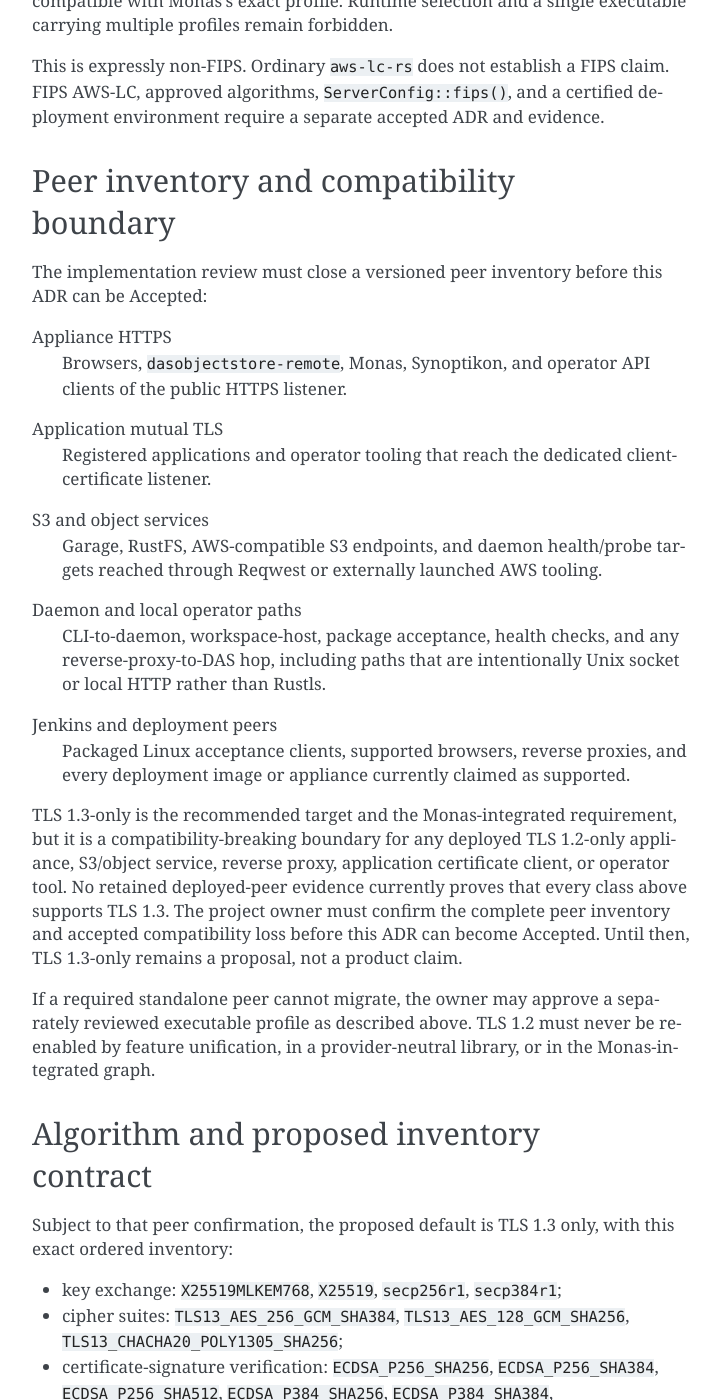
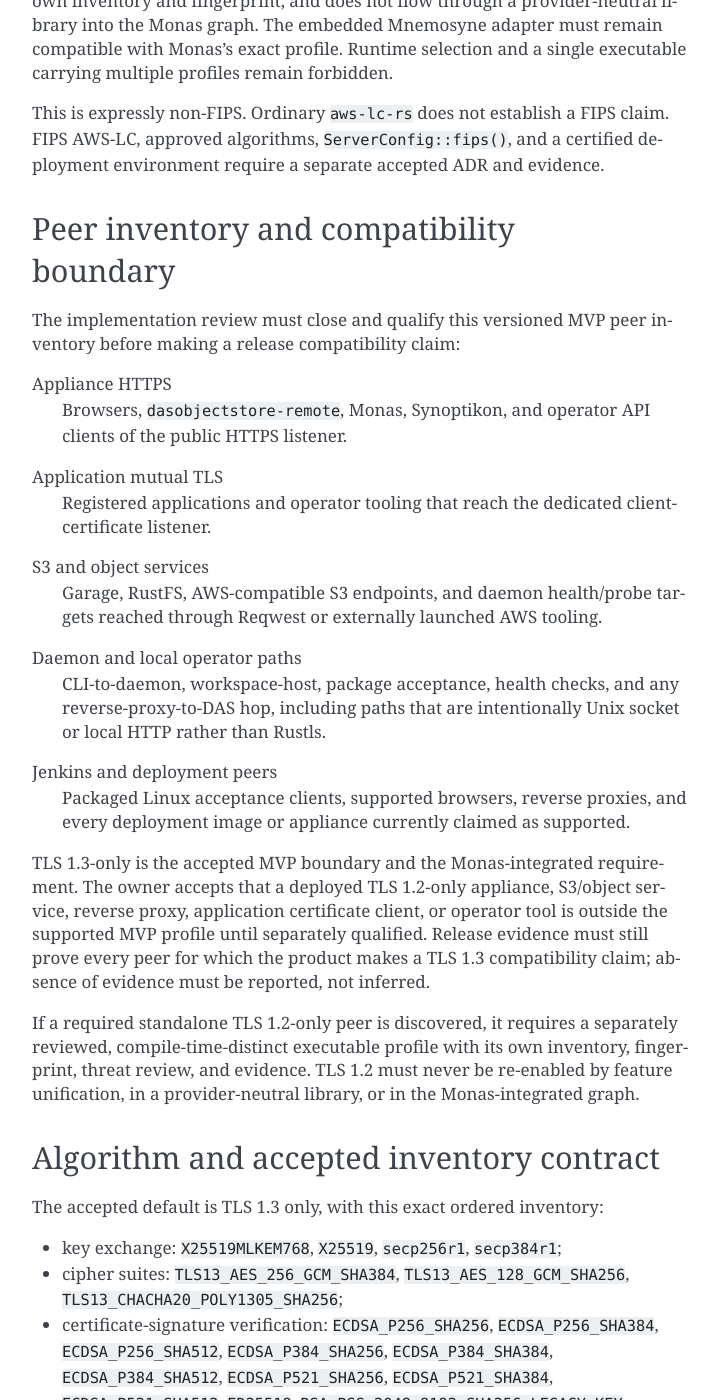
Before and after one commit to sagrudd/DASObjectStore, a Sphinx documentation site: the page built from docs/adr/0001-rustls-crypto-provider.rst, in a window 1280 px wide and 1400 px high, scrolled down 3125 px. Shown: the whole window, without its empty margins (388-1108 px from the left). Built offline with Sphinx 7.4.7, drawn with Linux system fonts in a browser that asks for light colours; some of the changed text lies outside the part shown.

Commit message:
Accept DASObjectStore Rustls provider decision

```diff
--- a/docs/adr/0001-rustls-crypto-provider.rst
+++ b/docs/adr/0001-rustls-crypto-provider.rst
@@ -1,11 +1,11 @@
 ADR-0001: Select the DASObjectStore Rustls cryptographic provider
 ========================================================================
 
-:Status: Proposed
+:Status: Accepted
 :Date: 2026-07-28
 :Deciders: Project owner, security reviewer, cryptography reviewer, supply-chain reviewer, DASObjectStore maintainers
 :Related issue: `DASObjectStore #7 <https://github.com/sagrudd/DASObjectStore/issues/7>`_
-:Related decision: `Monas ADR-0001 at reviewed commit 432dee2e2f7b125013e3f8b516d5d4d65e0978f6 <https://github.com/sagrudd/monas/blob/432dee2e2f7b125013e3f8b516d5d4d65e0978f6/docs/adr/0001-rustls-crypto-provider.rst>`_
+:Related decision: `Monas ADR-0001 at accepted commit ace87c1b613e36b3b1d96c75c2cfaf6cf0840534 <https://github.com/sagrudd/monas/blob/ace87c1b613e36b3b1d96c75c2cfaf6cf0840534/docs/adr/0001-rustls-crypto-provider.rst>`_
 
 Context
 -------
@@ -19,9 +19,11 @@
 
 The provider controls cipher suites, key-exchange groups, signature
 verification, randomness, and private-key operations. Selection is therefore
-a security and native supply-chain decision. This Proposed ADR records the
-DAS-owned policy and acceptance work; it changes no dependency, feature, TLS
-configuration, or runtime behavior.
+a security and native supply-chain decision. The project owner accepted this
+DAS-owned policy on 2026-07-28 after specialist security, cryptography,
+supply-chain, and cross-project review. This record changes no dependency,
+feature, TLS configuration, or runtime behavior; implementation and
+exact-head qualification remain closure gates under issue #7.
 
 Current executable and library inventory
 ----------------------------------------
@@ -31,8 +33,8 @@
 ``dasobjectstore-server``
    Terminates public HTTPS through ``axum-server`` and hosts the separate
    mutual-TLS listener from ``dasobjectstore-gui-api``. Its current ``main``
-   installs Ring before entering the async runtime. If this ADR is accepted,
-   this executable owns the global AWS-LC installation.
+   installs Ring before entering the async runtime. Under this accepted
+   decision, this executable owns the global AWS-LC installation.
 
 ``dasobjectstored``
    Runs the storage daemon and constructs a blocking Reqwest client for
@@ -136,8 +138,8 @@
 Peer inventory and compatibility boundary
 -----------------------------------------
 
-The implementation review must close a versioned peer inventory before this
-ADR can be Accepted:
+The implementation review must close and qualify this versioned MVP peer
+inventory before making a release compatibility claim:
 
 Appliance HTTPS
    Browsers, ``dasobjectstore-remote``, Monas, Synoptikon, and operator API
@@ -160,24 +162,23 @@
    Packaged Linux acceptance clients, supported browsers, reverse proxies,
    and every deployment image or appliance currently claimed as supported.
 
-TLS 1.3-only is the recommended target and the Monas-integrated requirement,
-but it is a compatibility-breaking boundary for any deployed TLS 1.2-only
-appliance, S3/object service, reverse proxy, application certificate client,
-or operator tool. No retained deployed-peer evidence currently proves that
-every class above supports TLS 1.3. The project owner must confirm the complete
-peer inventory and accepted compatibility loss before this ADR can become
-Accepted. Until then, TLS 1.3-only remains a proposal, not a product claim.
+TLS 1.3-only is the accepted MVP boundary and the Monas-integrated
+requirement. The owner accepts that a deployed TLS 1.2-only appliance,
+S3/object service, reverse proxy, application certificate client, or operator
+tool is outside the supported MVP profile until separately qualified. Release
+evidence must still prove every peer for which the product makes a TLS 1.3
+compatibility claim; absence of evidence must be reported, not inferred.
 
-If a required standalone peer cannot migrate, the owner may approve a
-separately reviewed executable profile as described above. TLS 1.2 must never
-be re-enabled by feature unification, in a provider-neutral library, or in the
+If a required standalone TLS 1.2-only peer is discovered, it requires a
+separately reviewed, compile-time-distinct executable profile with its own
+inventory, fingerprint, threat review, and evidence. TLS 1.2 must never be
+re-enabled by feature unification, in a provider-neutral library, or in the
 Monas-integrated graph.
 
-Algorithm and proposed inventory contract
+Algorithm and accepted inventory contract
 -----------------------------------------
 
-Subject to that peer confirmation, the proposed default is TLS 1.3 only, with
-this exact ordered inventory:
+The accepted default is TLS 1.3 only, with this exact ordered inventory:
 
 * key exchange: ``X25519MLKEM768``, ``X25519``, ``secp256r1``,
   ``secp384r1``;
```
Also changed, not shown: other parts of docs/adr/0001-rustls-crypto-provider.rst (+2 -2 lines).
